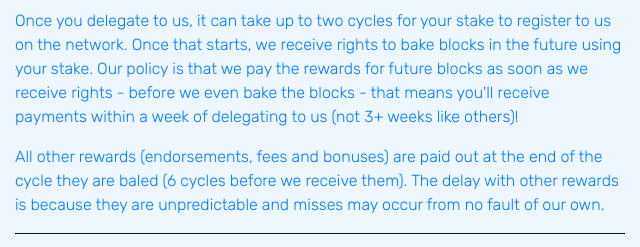
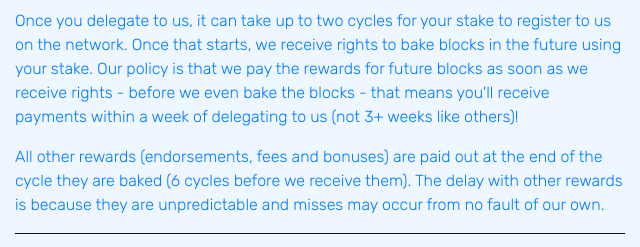
Before and after one commit to TezTech/teztech-baker-site, a plain HTML site: page index.html in a window 1280 px wide. Shown: the part 3440-3687 px from the top of the page, 640-1280 px from the left. Drawn offline with nearby package versions, Linux system fonts and the light colour scheme.

Commit message:
Update index.html

```diff
--- a/index.html
+++ b/index.html
@@ -230,7 +230,7 @@
 
                             <div id="collapse1" class="collapse show" aria-labelledby="headingOne" data-parent="#accordion">
                                 <p>Once you delegate to us, it can take up to two cycles for your stake to register to us on the network. Once that starts, we receive rights to bake blocks in the future using your stake. Our policy is that we pay the rewards for future blocks as soon as we receive rights - before we even bake the blocks - that means you'll receive payments within a week of delegating to us (not 3+ weeks like others)!</p>
-																<p>All other rewards (endorsements, fees and bonuses) are paid out at the end of the cycle they are baled (6 cycles before we receive them). The delay with other rewards is because they are unpredictable and misses may occur from no fault of our own.</p>
+																<p>All other rewards (endorsements, fees and bonuses) are paid out at the end of the cycle they are baked (6 cycles before we receive them). The delay with other rewards is because they are unpredictable and misses may occur from no fault of our own.</p>
                             </div>
                         </div>
                         <div class="accordian__item">
```
